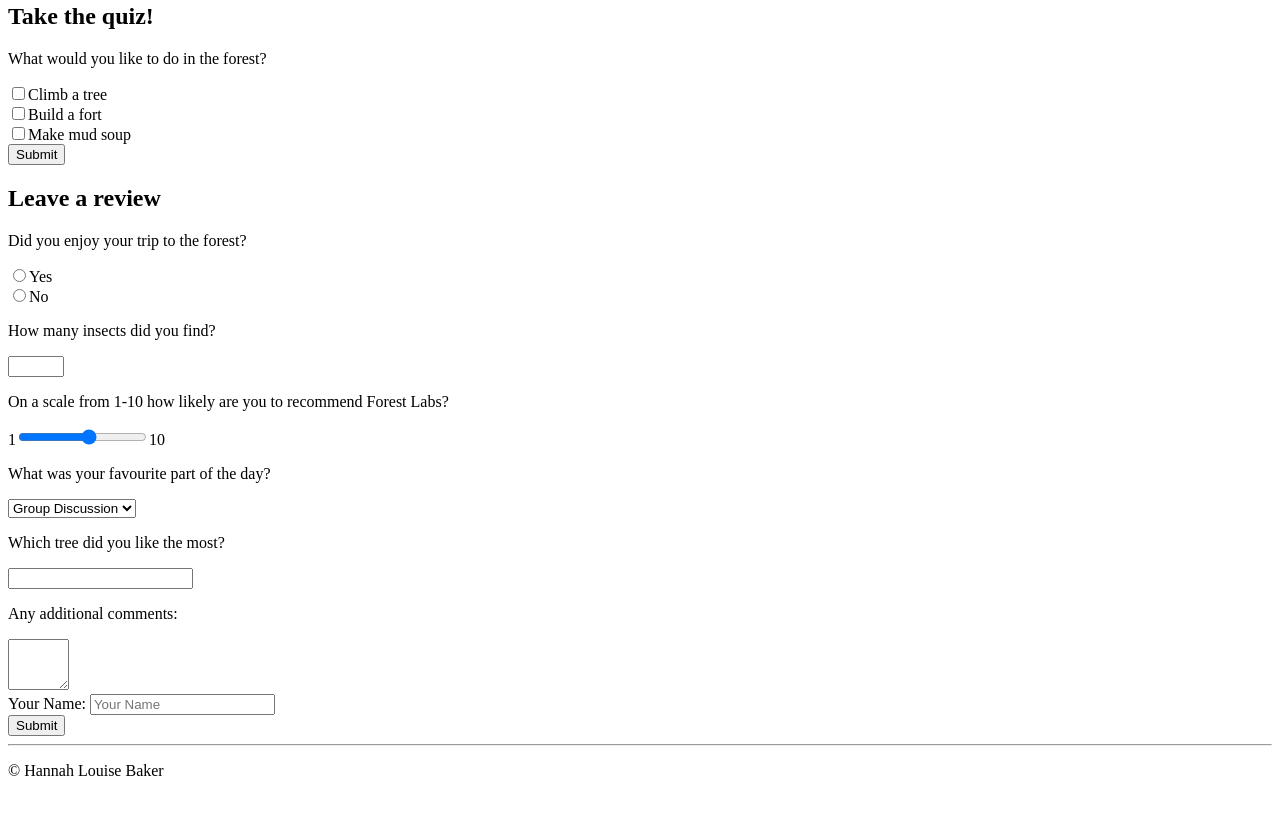
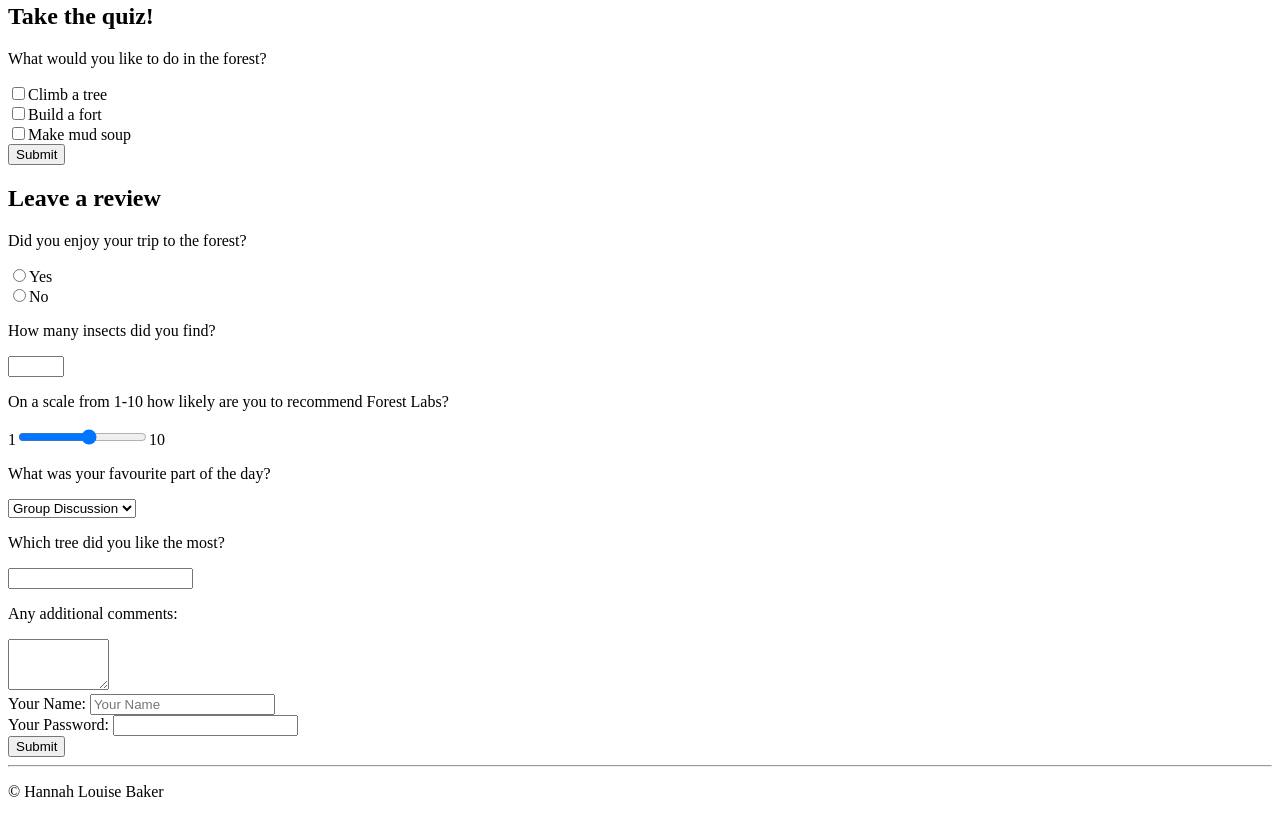
Before and after one commit to HannahLouiseBaker/My-First-Website, a plain HTML site: page index.html in a window 1280 px wide. Shown: the part 1022-1839 px from the top of the page. Before the commit the page ends 1818 px from the top, so only its background shows below. Drawn offline with Linux system fonts and the light colour scheme.

Commit message:
Added a password field

```diff
--- a/index.html
+++ b/index.html
@@ -128,11 +128,14 @@
         <br/>
         <p>Any additional comments:</p>
         <label for="comments">
-          <textarea id="comments" rows="3" cols="5"></textarea>
+          <textarea id="comments" rows="3" cols="10" minlength="25" maxlength="100"></textarea>
         </label>
         <br/>
         <label for="username">Your Name:</label>
-        <input id="username" type="text" name="username" placeholder="Your Name">
+        <input id="username" type="text" name="username" placeholder="Your Name" pattern="[a-zA-Z]">
+        <br/>
+        <label for"password">Your Password:</label>
+        <input id="password" type="password" name="password" min="3" max="15">
         <br/>
         <button type="submit">Submit</button>
       </form>
```
